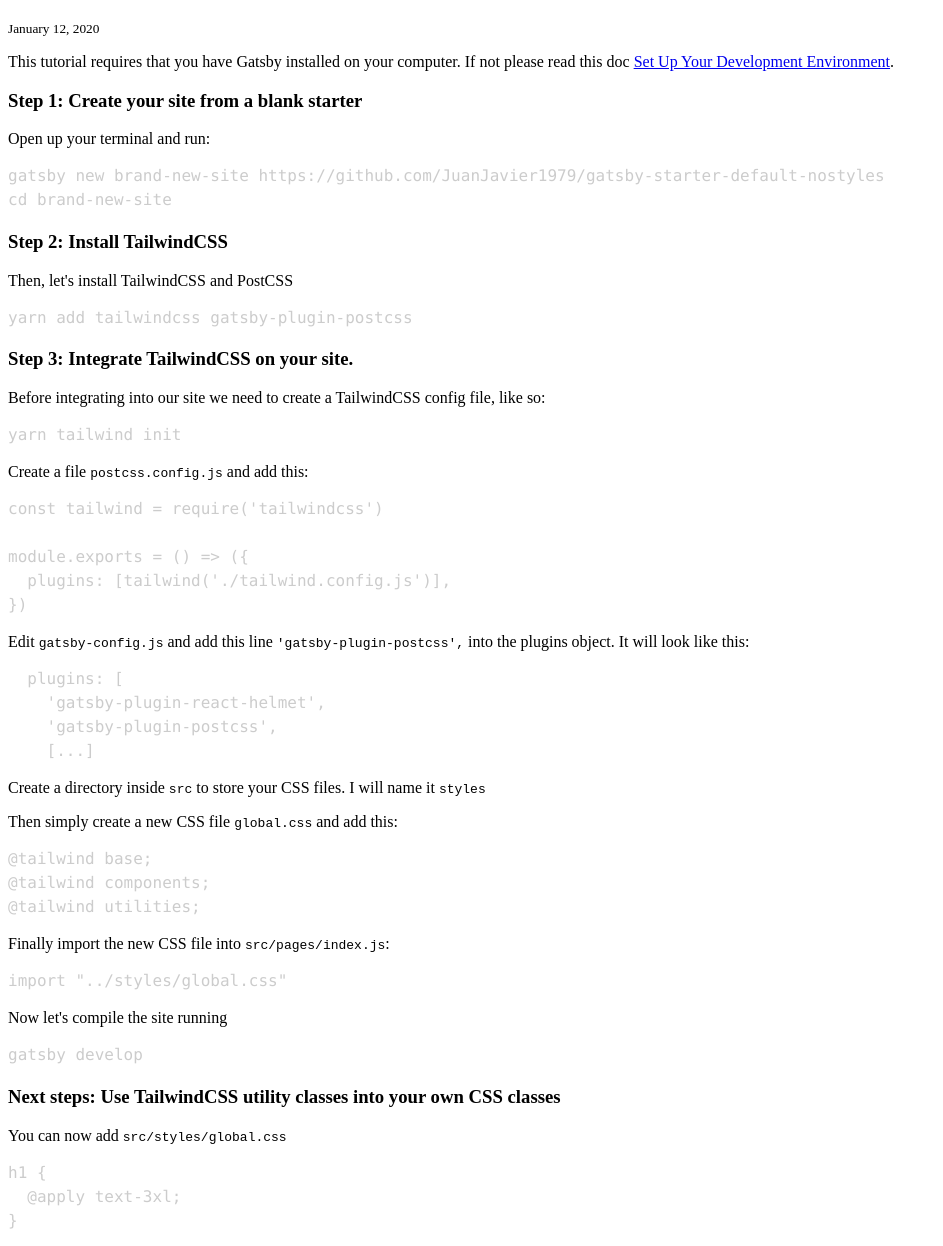
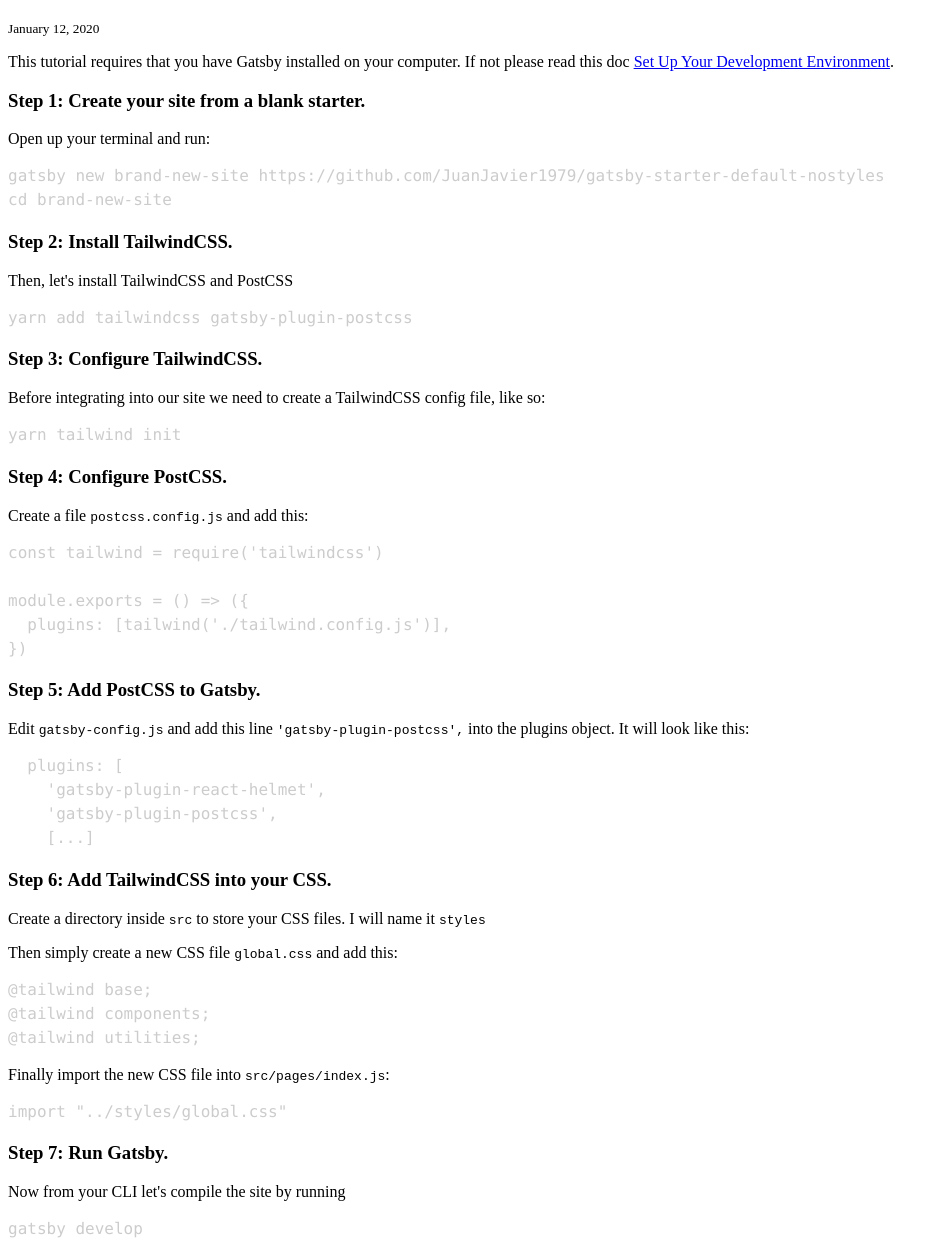
Before and after one commit to JuanJavier1979/gatsby-challenge-static-blog, a Gatsby site: page /add-tailwindcss-to-gatsby-site-tutorial/ in a window 1280 px wide. Shown: the part 87-1333 px from the top of the page, without its empty margins (0-943 px from the left). Built offline with nearby package versions, Linux system fonts and the light colour scheme; Gatsby itself is replaced by a stand-in of ours; some packages are replaced by stand-ins of ours; code samples lack their colours.

Commit message:
Finish tutorial

````diff
--- a/blog/add-tailwindcss-to-gatsby-site-tutorial/index.md
+++ b/blog/add-tailwindcss-to-gatsby-site-tutorial/index.md
@@ -1,12 +1,12 @@
 ---
 title: How to add TailwindCSS to a new brand Gatsby site
-date: "2020-01-12T10:00:00"
+date: "2020-01-12T16:40:00"
 description: "Steps to integrate TailwindCSS into a new brand Gatsby site."
 ---
 
 This tutorial requires that you have Gatsby installed on your computer. If not please read this doc [Set Up Your Development Environment](https://www.gatsbyjs.org/tutorial/part-zero/).
 
-### Step 1: Create your site from a blank starter
+### Step 1: Create your site from a blank starter.
 Open up your terminal and run:
 
 ```bash
@@ -14,20 +14,21 @@
 cd brand-new-site
 ```
 
-### Step 2: Install TailwindCSS
+### Step 2: Install TailwindCSS.
 Then, let's install TailwindCSS and PostCSS
 
 ```bash
 yarn add tailwindcss gatsby-plugin-postcss
 ```
 
-### Step 3: Integrate TailwindCSS on your site.
+### Step 3: Configure TailwindCSS.
 Before integrating into our site we need to create a TailwindCSS config file, like so:
 
 ```bash
 yarn tailwind init
 ```
 
+### Step 4: Configure PostCSS.
 Create a file `postcss.config.js` and add this:
 
 ```javascript
@@ -38,6 +39,7 @@
 })
 ```
 
+### Step 5: Add PostCSS to Gatsby.
 Edit `gatsby-config.js` and add this line `'gatsby-plugin-postcss',` into the plugins object.
 It will look like this:
 
@@ -48,6 +50,7 @@
     [...]
 ```
 
+### Step 6: Add TailwindCSS into your CSS.
 Create a directory inside `src` to store your CSS files. I will name it `styles`
 
 Then simply create a new CSS file `global.css` and add this:
@@ -64,7 +67,8 @@
 import "../styles/global.css"
 ```
 
-Now let's compile the site running
+### Step 7: Run Gatsby.
+Now from your CLI let's compile the site by running
 
 ```bash
 gatsby develop
@@ -74,6 +78,10 @@
 You can now add `src/styles/global.css`
 
 ```css
+@tailwind base;
+@tailwind components;
+@tailwind utilities;
+
 h1 {
   @apply text-3xl;
 }
@@ -85,7 +93,7 @@
 <main className="container mx-auto">{children}</main>
 ```
 
-
+### Useful links
 To learn other install methods, take a read at official documentation on Gatsby site [Tailwind CSS on Gatsby](https://www.gatsbyjs.org/docs/tailwind-css/).
 
 To know more about how to configure Tailwind CSS browse their documentation here: [Tailwind CSS Configuration](https://tailwindcss.com/docs/configuration).
````
